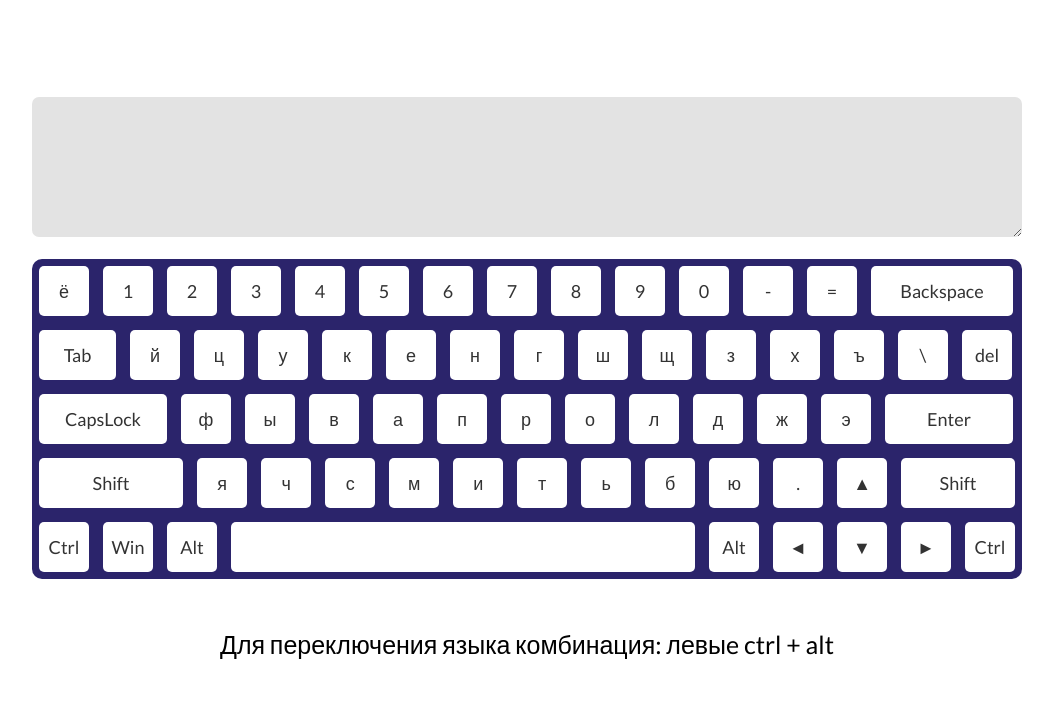
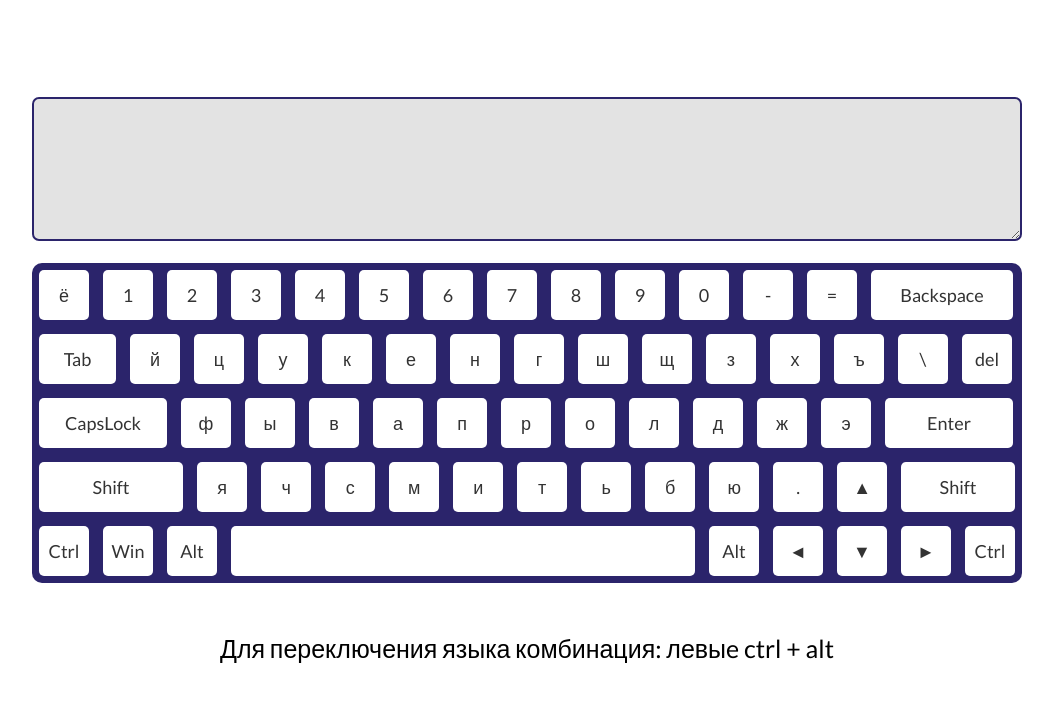
Before and after one commit to EduardSimonenko/Virtual-Keybord, a website built with webpack: page index.html in a window 1280 px wide. Shown: the part 132-834 px from the top of the page, without its empty margins (113-1166 px from the left). Built offline with nearby package versions, Linux system fonts and the light colour scheme.

Commit message:
feat: add textarea border

```diff
--- a/src/index.js
+++ b/src/index.js
@@ -304,4 +304,5 @@ COLOR_INPUT.addEventListener('input', () =>{
     KEYS[i].style.color = COLOR_INPUT.value;
   }
   CONTAINER_KEYS.style.backgroundColor =  COLOR_INPUT.value;
+  TEXTAREA.style.borderColor = COLOR_INPUT.value;
 })
--- a/src/styles/base/_base.scss
+++ b/src/styles/base/_base.scss
@@ -26,7 +26,7 @@ body{
   margin: 100px 0 20px;
   padding: 20px;
   background-color: #e3e3e3;
-  border: none;
+  border: 2px solid  #2b246b;
   border-radius: 7px;
   font-size: 1.8rem;
   line-height: 2.0rem;
```
Also changed, not shown: dist/index.html, 4 other files.
